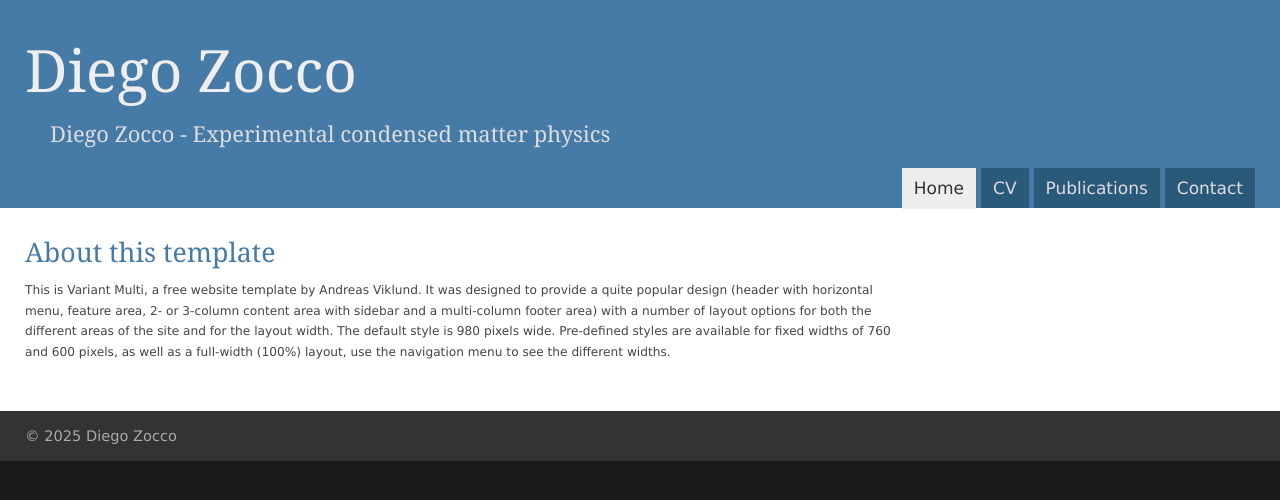
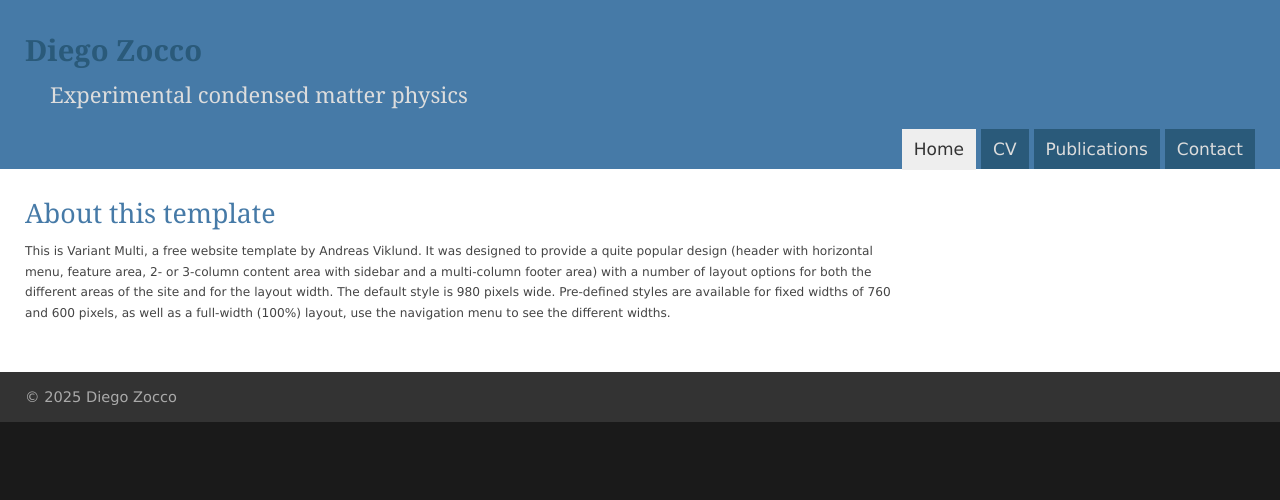
Before and after one commit to 3he4he/3he4he.github.io, a plain HTML site: page index.html in a window 1280 px wide. Drawn offline with Linux system fonts and the light colour scheme.

Commit message:
Update index.html

```diff
--- a/index.html
+++ b/index.html
@@ -12,8 +12,8 @@
 <body>
 <div id="containerfull"><!-- Use"containerfull" for 100% width. For fixed width, use "container980", "container760" or "container600" (the number is the layout width in pixels). -->
 	<div id="header">
-		<h1><a href="index.html">Diego Zocco</a></h1>
-		<h2>Diego Zocco - Experimental condensed matter physics</h2>
+		<h1>Diego Zocco</h1>
+		<h2>Experimental condensed matter physics</h2>
 	</div>
 	<div id="menu">
 		<ul>
```
